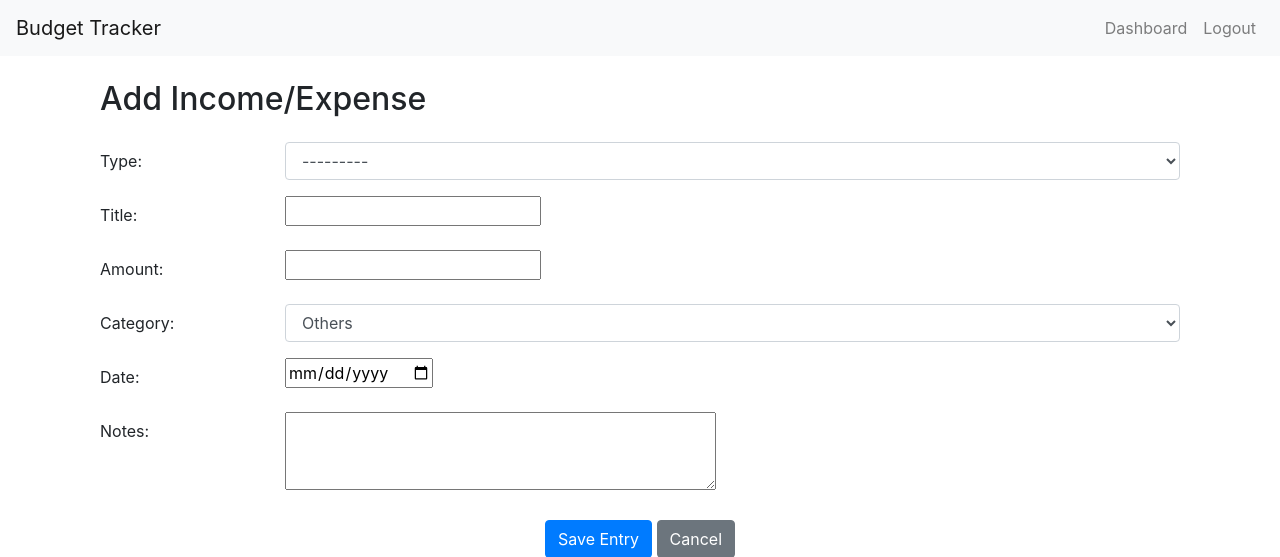
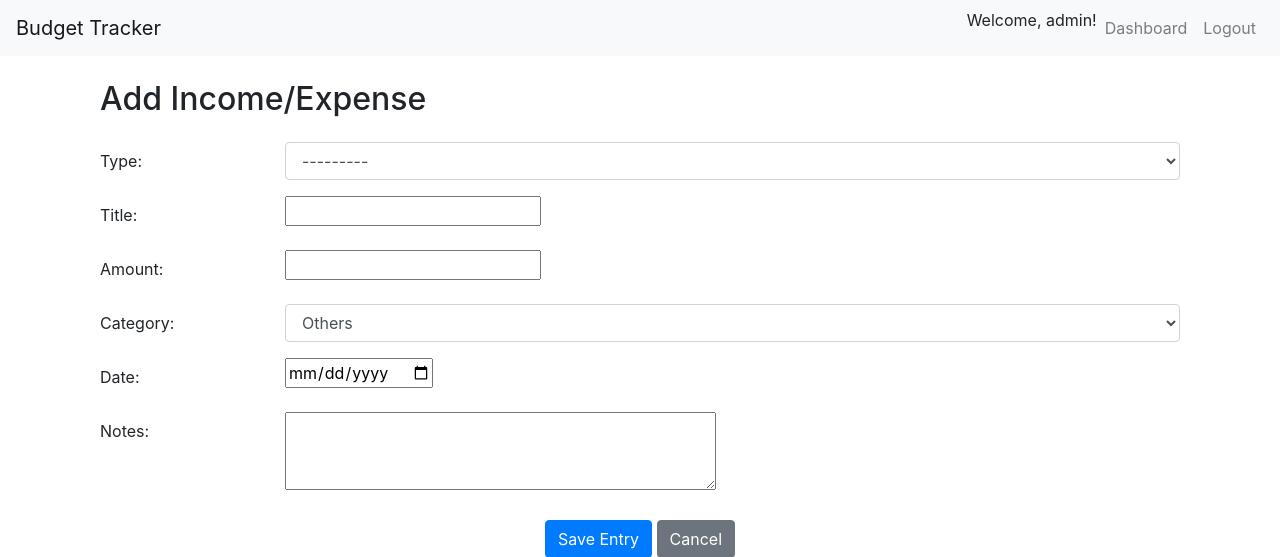
Before and after one commit to clareenz/budget_tracker, a Django app: page /add/ in a window 1280 px wide. Shown: the top 557 px of the page. Run offline with Django 5.2, Linux system fonts and the light colour scheme; a user stored in the database is signed in; some libraries are stand-ins or nearby versions.

Commit message:
added user name in NavBar

```diff
--- a/budget_app/templates/budget_app/base.html
+++ b/budget_app/templates/budget_app/base.html
@@ -12,6 +12,7 @@
         <div class="collapse navbar-collapse">
             <ul class="navbar-nav ml-auto">
                 {% if user.is_authenticated %}
+                    <li>Welcome, {{ request.user.username }}!</li>
                     <li class="nav-item"><a class="nav-link" href="{% url 'dashboard' %}">Dashboard</a></li>
                     <li class="nav-item"><a class="nav-link" href="{% url 'logout' %}">Logout</a></li>
                 {% else %}
```
Also changed, not shown: db.sqlite3.
